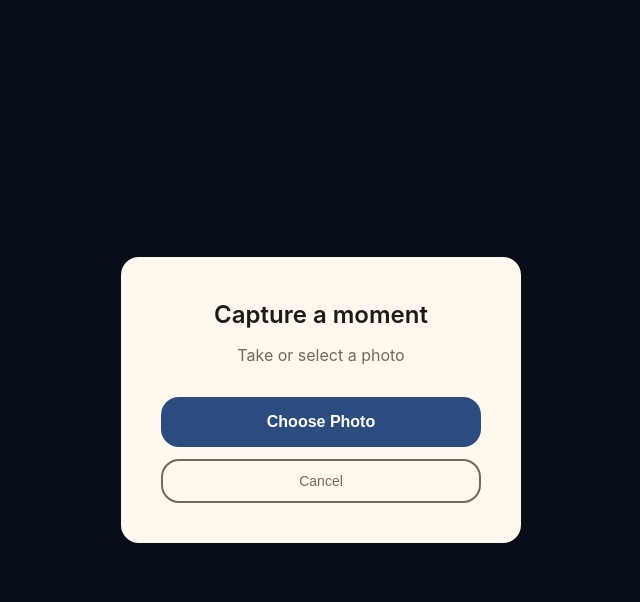
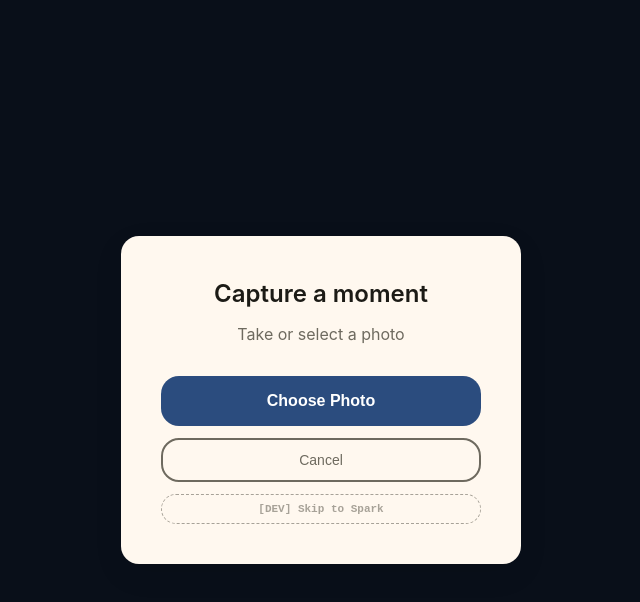
Before and after one commit to MichaelTimbes/bloop-blur, a Vue app: page / in a window 1280 px wide. Both pictures are taken after a click on the button "I'm here". Shown: the top 602 px of the page, without its empty margins (319-959 px from the left). Built offline with nearby package versions, Linux system fonts and the light colour scheme; no server answers.

Commit message:
added test button to skip to spark line

```diff
--- a/src/components/CaptureFlow.vue
+++ b/src/components/CaptureFlow.vue
@@ -19,6 +19,7 @@ const emit = defineEmits<{
 
 const artifactStore = useArtifactStore();
 const settingsStore = useSettingsStore();
+const isDevelopment = import.meta.env.DEV;
 
 const fileInput = ref<HTMLInputElement | null>(null);
 const capturedBlob = ref<Blob | null>(null);
@@ -78,6 +79,33 @@ function handleDone() {
 function handleCancel() {
   emit('cancel');
 }
+
+// Development only: skip to spark line
+async function skipToSparkLine() {
+  // Create a dummy blob (1x1 white pixel)
+  const canvas = document.createElement('canvas');
+  canvas.width = 1;
+  canvas.height = 1;
+  const ctx = canvas.getContext('2d');
+  if (ctx) {
+    ctx.fillStyle = 'white';
+    ctx.fillRect(0, 0, 1, 1);
+  }
+
+  canvas.toBlob(async (blob) => {
+    if (blob) {
+      capturedBlob.value = blob;
+      const activePackId = settingsStore.settings.activeVibePack;
+      const pack = vibePacks[activePackId] || vibePacks['zen-but-dumb'];
+      const today = getISODate();
+      const hash = hashDateString(today);
+      const sparkIndex = hash % pack.length;
+      sparkLine.value = pack[sparkIndex];
+      await artifactStore.saveArtifact(capturedBlob.value, activePackId, sparkIndex);
+      showSparkLine.value = true;
+    }
+  }, 'image/png');
+}
 </script>
 
 <template>
@@ -107,6 +135,15 @@ function handleCancel() {
 
           <button class="cancel-button" @click="handleCancel">
             Cancel
+          </button>
+
+          <button
+            v-if="isDevelopment"
+            class="dev-skip-button"
+            @click="skipToSparkLine"
+            :disabled="loading"
+          >
+            [DEV] Skip to Spark
           </button>
         </template>
 
@@ -204,6 +241,34 @@ function handleCancel() {
   color: white;
 }
 
+.dev-skip-button {
+  width: 100%;
+  padding: 8px;
+  border: 1px dashed var(--muted);
+  border-radius: var(--radius);
+  background: transparent;
+  color: var(--muted);
+  font-size: 11px;
+  font-weight: 600;
+  cursor: pointer;
+  transition: all 0.2s;
+  font-family: monospace;
+  opacity: 0.6;
+  margin-top: 12px;
+}
+
+.dev-skip-button:hover:not(:disabled) {
+  opacity: 1;
+  border-color: var(--accent);
+  color: var(--accent);
+  background: rgba(43, 76, 126, 0.05);
+}
+
+.dev-skip-button:disabled {
+  opacity: 0.3;
+  cursor: not-allowed;
+}
+
 @media (max-width: 768px) {
   .capture-content {
     padding: 30px 20px;
```
